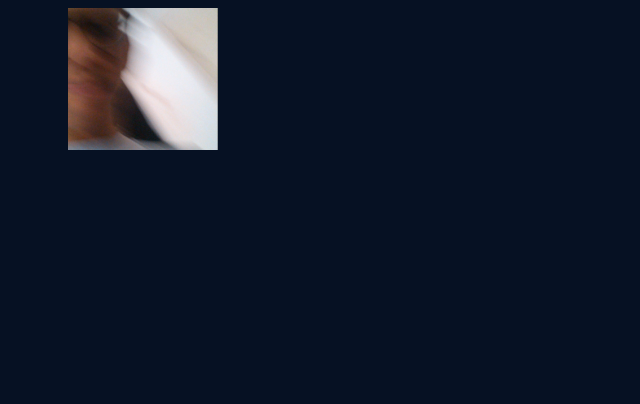
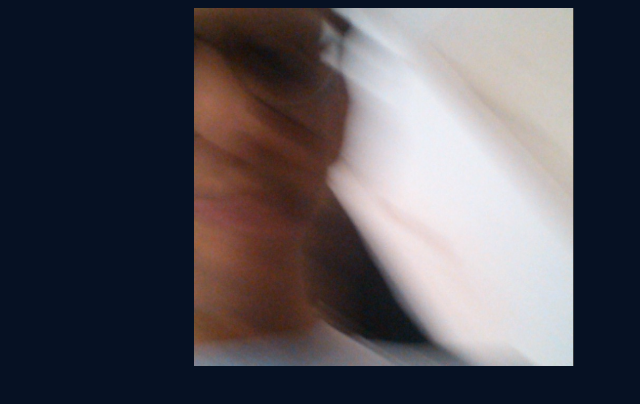
Before and after one commit to binmu6/binmu.github.io, a plain HTML site: page index.html in a window 1280 px wide. Shown: the whole page, without its empty margins (256-896 px from the left). Drawn offline with Linux system fonts and the light colour scheme.

Commit message:
Update index.html

```diff
--- a/index.html
+++ b/index.html
@@ -6,11 +6,11 @@
     #me{display: block;
     margin-left: auto;
     margin-right: auto;
-    width: 50%;
+    width: 30%;
     }</style>
   </head>
   <body>
-    <div id="me"><img src="me.png" width="150px"></div>
+    <img src="me.png" width="150px" id="me">
   </body>
 
 </html>
```
